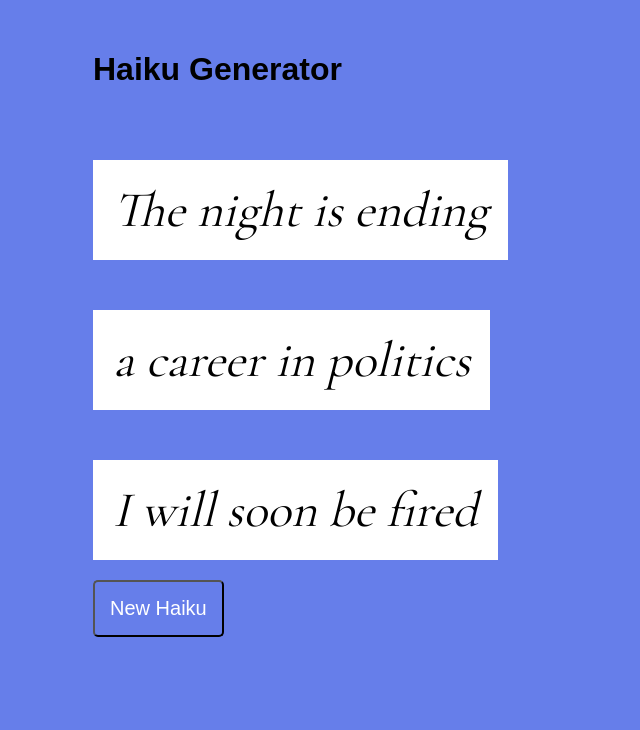
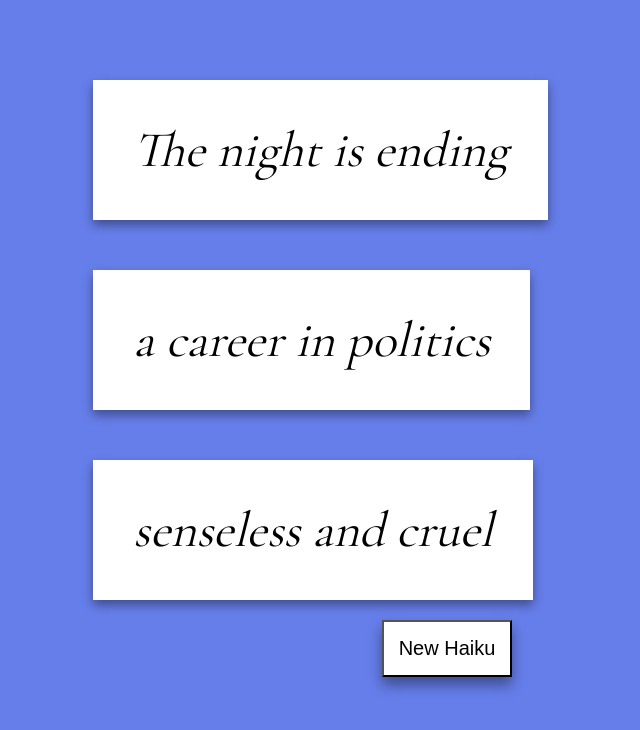
Before and after one commit to nseyf/haiku-generator, a React (Create React App) app: page / in a window 1280 px wide. Shown: the top 730 px of the page, without its empty margins (193-833 px from the left). Built offline with nearby package versions, Linux system fonts and the light colour scheme.

Commit message:
added box-shadows

```diff
--- a/src/App.css
+++ b/src/App.css
@@ -6,34 +6,35 @@
 .haiku-generator {
   grid-column: 2 / span 3;
   padding: 30px;
+  font-family: "Cormorant Garamond";
 }
 
 .haiku-line {
   font-style: italic;
   font-size: 50px;
   color: white;
-  transition: 1s;
+  box-shadow: 0 5px 10px 0 rgba(0,0,0,0.4);
+  transition: 0.2s;
   background: white;
-  padding: 20px;
+  padding: 40px;
   margin-bottom: 0px;
   display: inline-block;
   color: black;
-  font-family: "Cormorant Garamond";
 }
 
 .haiku-button {
+  margin: 0 auto;
   font-size: 20px;
   padding: 15px;
   display: block;
   margin-top: 20px;
-  border-radius: 5px;
   cursor: pointer;
-  background: none;
-  color: white;
+  box-shadow: 0 8px 13px 0 rgba(0,0,0,0.4);
+  background: white;
 }
 
 
-@media (max-width: 400px) {
+@media (max-width: 500px) {
   .App {
     grid-template-columns: 1;
     display: grid;
@@ -47,5 +48,6 @@
   }
   .haiku-line {
     font-size: 30px;
+    padding: 20px;
   }
 }
--- a/src/containers/HaikuGenerator.js
+++ b/src/containers/HaikuGenerator.js
@@ -14,9 +14,10 @@ class HaikuGenerator extends Component {
   render() {
     return (
       <div className="haiku-generator">
-      <h1>Haiku Generator </h1>
       <p className="haiku-line">{this.props.haiku.firstLine}</p>
+      <br />
       <p className="haiku-line">{this.props.haiku.secondLine}</p>
+      <br />
       <p className="haiku-line">{this.props.haiku.thirdLine}</p>
 
       <button className="haiku-button" onClick={() => {this.props.generateHaiku(this.props.words)}}>
--- a/src/data/HaikuData.js
+++ b/src/data/HaikuData.js
@@ -15,7 +15,8 @@ secondLine: [
   "my cat is disappointed",
   "in the end, it matters not",
   "someday the moment will come",
-  "The gorillas will regroup",
+  "the gorillas will regroup",
+  "unrestrained self expression",
   "is a normal day at work",
   "a career in politics",
   "quickly now, to the restroom",
@@ -25,12 +26,13 @@ secondLine: [
 
 thirdLine: [
   "annihilation",
+  "why must you tempt me?",
   "they have seen it all",
   "my ninja training",
   "jilted at the altar",
   "senseless and cruel",
   "I will soon be fired",
-  "but i must now eat",
+  "but I must now eat",
   "can I email you?",
   "this is the culprit",
   "with multiple wives",
```
